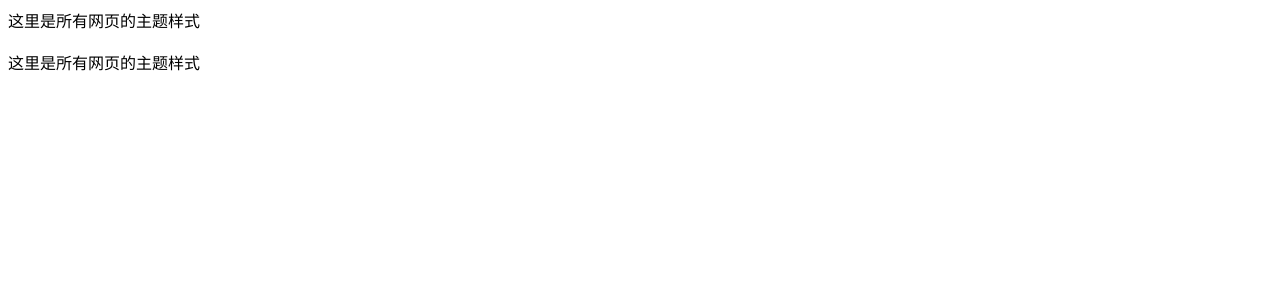
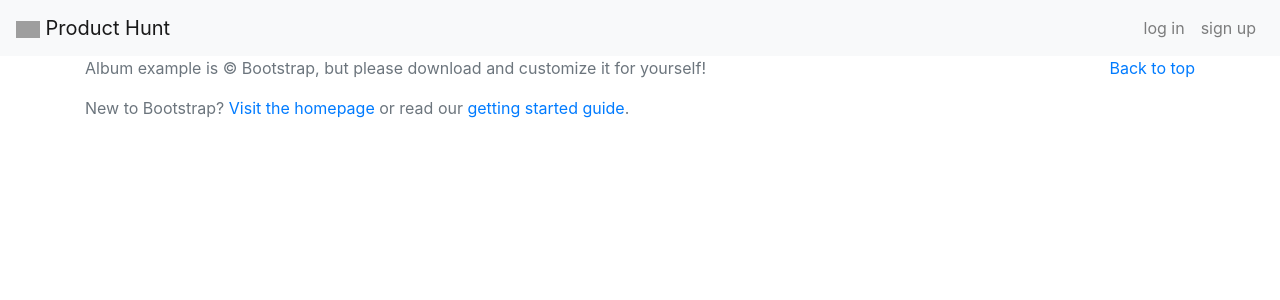
Before and after one commit to EASTNEON/product_hunt, a Django app: template templates/theme.html in a window 1280 px wide. Shown: the top 300 px of the page. Run offline with Django 3.2, Linux system fonts and the light colour scheme; the template is opened without the code that fills it, so the values that code supplies are empty; some libraries are stand-ins or nearby versions; grey boxes are pictures that could not be loaded.

Commit message:
简单制作了主题样式
使用了Bootstrap模板

```diff
--- a/ph/settings.py
+++ b/ph/settings.py
@@ -119,5 +119,10 @@ USE_TZ = True
 
 # Static files (CSS, JavaScript, Images)
 # https://docs.djangoproject.com/en/2.0/howto/static-files/
+STATICFILES_DIRS = [
+    os.path.join(BASE_DIR, 'products/static')
+]
 
 STATIC_URL = '/static/'
+
+STATIC_ROOT = os.path.join(BASE_DIR, 'static')
--- a/templates/theme.html
+++ b/templates/theme.html
@@ -1,7 +1,66 @@
-这里是所有网页的主题样式
-<br>
-{% block content %}
+<!doctype html>
+<html lang="en">
+{% load staticfiles %}
+  <head>
+    <meta charset="utf-8">
+    <meta name="viewport" content="width=device-width, initial-scale=1, shrink-to-fit=no">
+    <meta name="description" content="">
+    <meta name="author" content="Mark Otto, Jacob Thornton, and Bootstrap contributors">
+    <meta name="generator" content="Jekyll v3.8.5">
+    <title>Album example · Bootstrap</title>
 
-{% endblock content %}
-<br>
-这里是所有网页的主题样式
+    <!-- Bootstrap core CSS -->
+<link rel="stylesheet" href="https://stackpath.bootstrapcdn.com/bootstrap/4.2.1/css/bootstrap.min.css" integrity="sha384-GJzZqFGwb1QTTN6wy59ffF1BuGJpLSa9DkKMp0DgiMDm4iYMj70gZWKYbI706tWS" crossorigin="anonymous">
+
+
+    <style>
+      .bd-placeholder-img {
+        font-size: 1.125rem;
+        text-anchor: middle;
+      }
+
+      @media (min-width: 768px) {
+        .bd-placeholder-img-lg {
+          font-size: 3.5rem;
+        }
+      }
+    </style>
+    <!-- Custom styles for this template -->
+    <link href="album.css" rel="stylesheet">
+  </head>
+  <body>
+	   <nav class="navbar navbar-expand-lg navbar-light bg-light">
+			  <a class="navbar-brand" href="#">
+			  <img src="{% static "logo_P.png" %}" width=4.5%>
+			  Product Hunt</a>
+			  <button class="navbar-toggler" type="button" data-toggle="collapse" data-target="#navbarNavAltMarkup" aria-controls="navbarNavAltMarkup" aria-expanded="false" aria-label="Toggle navigation">
+			    <span class="navbar-toggler-icon"></span>
+			  </button>
+			  <div class="collapse navbar-collapse" id="navbarNavAltMarkup">
+			    <div class="navbar-nav ml-auto">
+			      <a class="nav-item nav-link" href="#">log in</a>
+			      <a class="nav-item nav-link" href="#">sign up</a>
+			    </div>
+			  </div>
+			</nav>
+	    {% block content %}
+	    {% endblock content %}
+
+
+		<footer class="text-muted">
+		  <div class="container">
+		    <p class="float-right">
+		      <a href="#">Back to top</a>
+		    </p>
+		    <p>Album example is &copy; Bootstrap, but please download and customize it for yourself!</p>
+		    <p>New to Bootstrap? <a href="https://getbootstrap.com">Visit the homepage</a> or read our <a href="/docs/4.2/getting-started/introduction/">getting started guide</a>.</p>
+		  </div>
+		</footer>
+
+		<!-- Bootstrap core JavaScript
+		======================================= -->
+		<script src="https://code.jquery.com/jquery-3.3.1.slim.min.js" integrity="sha384-q8i/X+965DzO0rT7abK41JStQIAqVgRVzpbzo5smXKp4YfRvH+8abtTE1Pi6jizo" crossorigin="anonymous"></script>
+		<script src="https://cdnjs.cloudflare.com/ajax/libs/popper.js/1.14.6/umd/popper.min.js" integrity="sha384-wHAiFfRlMFy6i5SRaxvfOCifBUQy1xHdJ/yoi7FRNXMRBu5WHdZYu1hA6ZOblgut" crossorigin="anonymous"></script>
+		<script src="https://stackpath.bootstrapcdn.com/bootstrap/4.2.1/js/bootstrap.min.js" integrity="sha384-B0UglyR+jN6CkvvICOB2joaf5I4l3gm9GU6Hc1og6Ls7i6U/mkkaduKaBhlAXv9k" crossorigin="anonymous"></script>
+    </body>
+</html>
```
